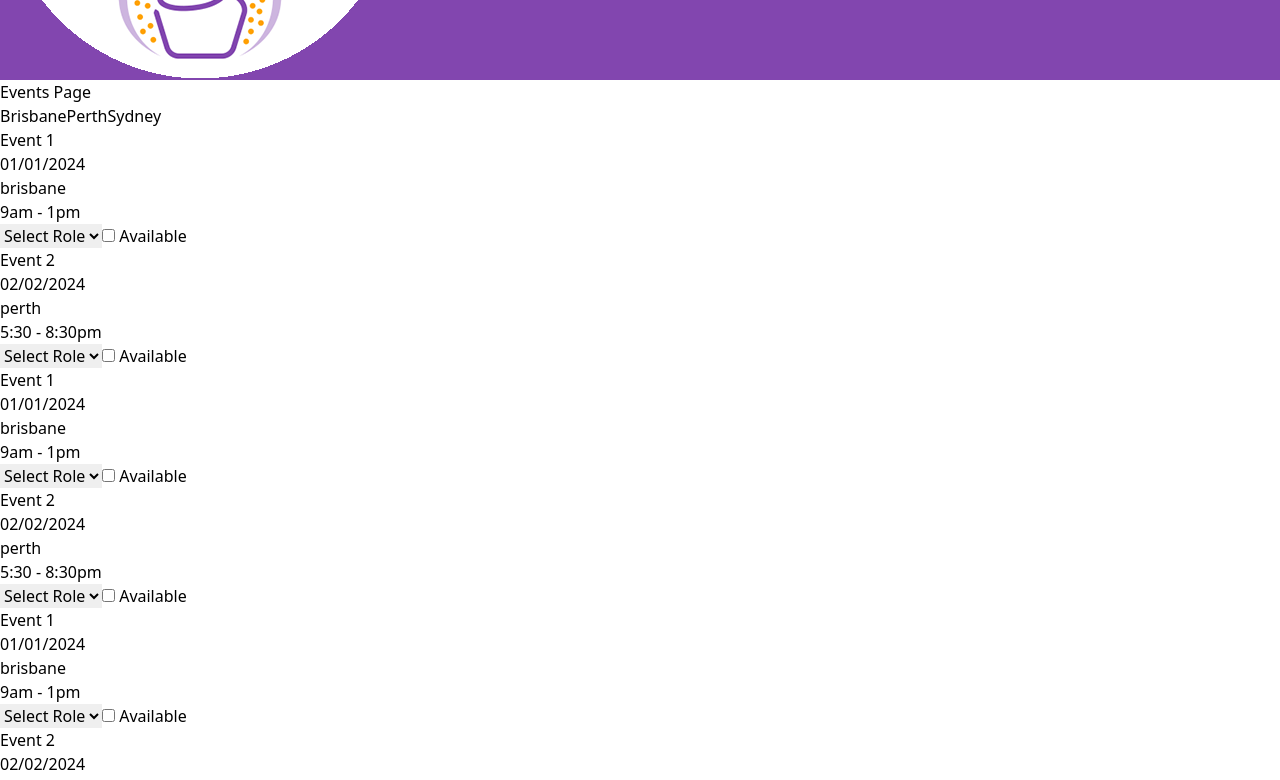
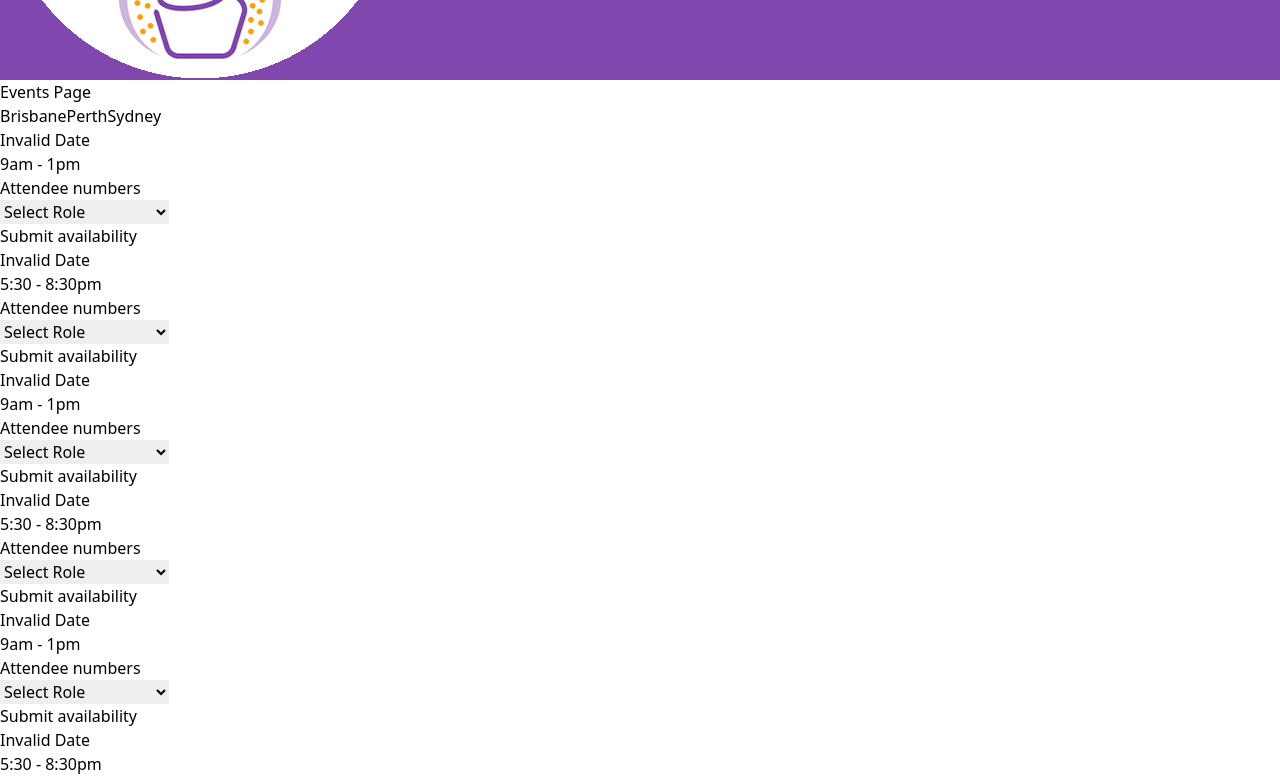
Before and after one commit to SheCodesAus/2024_bit_by_bit_frontend, a React (Vite) app: page /events in a window 1280 px wide. Shown: the part 2440-3220 px from the top of the page. Built offline with nearby package versions, Linux system fonts and the light colour scheme.

Commit message:
updating card to allow for user to register availability. TESTING REQUIRED

```diff
--- a/src/components/GlobalElements/EventCard.jsx
+++ b/src/components/GlobalElements/EventCard.jsx
@@ -1,25 +1,100 @@
-import { Link } from "react-router-dom";
+// HOOKS
+import { useState } from "react";
+import { Link, useNavigate } from "react-router-dom";
+import { useAuth } from "../../hooks/use-auth";
+
+// COMPONENTS
+import ButtonElement from "./Button";
+
+// API
+import postCreateEventMentor from "../../api/post-create-eventMentor";
 
 function EventCard(props) {
+  const navigate = useNavigate();
+
   const { eventData } = props;
+  const { auth, setAuth } = useAuth();
   const eventLink = `/event/${eventData.id}`;
+  const [eventMentorDetails, setEventMentorDetails] = useState({
+    event_id: eventData.id,
+    mentor_id: auth.user_id,
+    approved: false,
+    event_onboarding_task: {
+      event_contract: false,
+      slack_invite: false,
+      google_calendar_invite: false,
+      lms_invite: false,
+      mentor_bio: false,
+      mentor_photo: false,
+      create_mentor_img_asset: false,
+      reconfirm_dates: false,
+      building_information: false,
+    },
+    event_offboarding_task: {
+      invoice_sent: false,
+      feedback_recieved: false,
+    },
+    role_requested: "",
+    role_assigned: "",
+    is_completed: false,
+  });
+
+  const handleRoleRequestedChange = (event) => {
+    const { id, value } = event.target;
+    setEventMentorDetails((prevEventMentorDetails) => ({
+      ...prevEventMentorDetails,
+      [id]: value,
+    }));
+  };
+
+  const btnMessage = "Submit availability";
+  const handleSubmit = (event) => {
+    event.preventDefault();
+    console.log("availability submitted for: ", eventData.event_name);
+    if (
+      eventMentorDetails.event_id &&
+      eventMentorDetails.mentor_id &&
+      role_requested
+    ) {
+      postCreateEventMentor(eventMentorDetails).then((newEventMentor) => {
+        navigate(`/eventmentors/${newEventMentor.id}`);
+      });
+    }
+  };
 
   return (
-        <div className="event-card bg-white shadow-md p-8 rounded-lg" style={{ minWidth: '240px' }}>
-            <Link to={eventLink} >
-                <h3 className="font-bold">{eventData.program}</h3>
-                <h3>{new Date(eventData.date).toLocaleDateString('en-GB')}</h3>
-                <h3 className="font-bold">{eventData.city}</h3>
+    <div
+      className="event-card bg-white shadow-md p-8 rounded-lg"
+      style={{ minWidth: "240px" }}
+    >
+      <Link to={eventLink}>
+        <h3 className="font-bold">{eventData.event_type}</h3>
+        <h4 className="font-bold">{eventData.event_name}</h4>
+        <h3>
+          {new Date(eventData.event_start_date).toLocaleDateString("en-GB")}
+        </h3>
+        <h3 className="font-bold">{eventData.location}</h3>
         <h3 className="font-bold">{eventData.time}</h3>
+        <section className="py-2">
+          <h4 className="font-bold">Attendee numbers</h4>
+          <p className="font">{eventData.attendee_numbers}</p>
+        </section>
       </Link>
       <div>
-                    <select className="mt-1 block w-full px-3 py-2 bg-white border border-gray-300 rounded-md shadow-sm focus:outline-none focus:ring-indigo-500 focus:border-indigo-500 sm:text-sm">
+        <select
+          id="role_requested"
+          name="role_requested"
+          onChange={handleRoleRequestedChange}
+          className="mt-1 block w-full px-3 py-2 bg-white border border-gray-300 rounded-md shadow-sm focus:outline-none focus:ring-indigo-500 focus:border-indigo-500 sm:text-sm"
+        >
           <option value="">Select Role</option>
-                        {/* Populate with actual roles */}
+          <option value="lead_mentor">Lead Mentor</option>
+          <option value="mentor">Mentor</option>
+          <option value="industry_participant">Industry Participant</option>
         </select>
-                    <label className="flex items-center mt-2">
-                        <input type="checkbox" /> Available
-                    </label>
+        <div className=" py-2">
+          <ButtonElement message={btnMessage} btnClick={handleSubmit} />
+        </div>
       </div>
     </div>
   );
```
Lines whose indentation alone changed are shown as unchanged.
